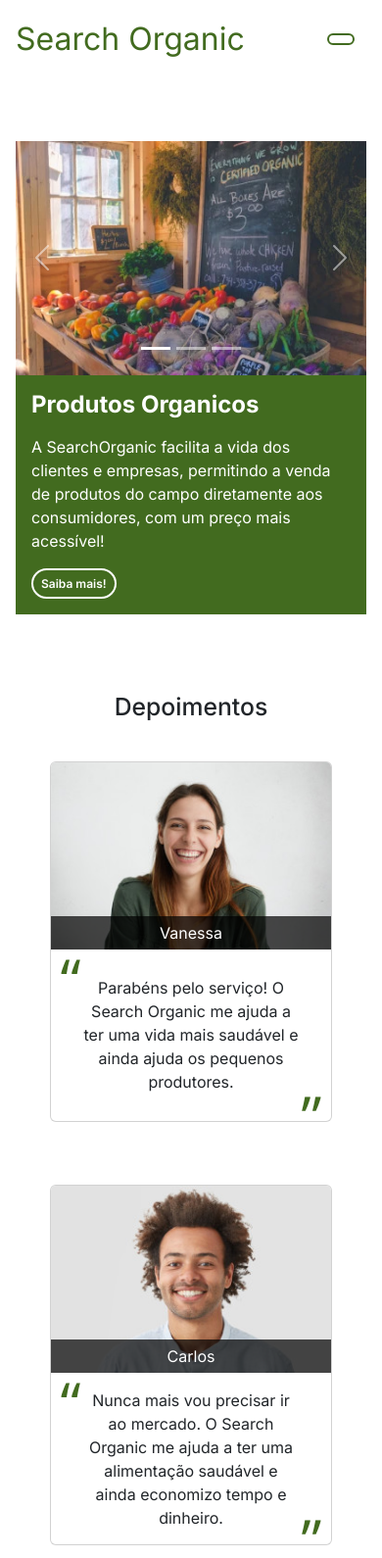
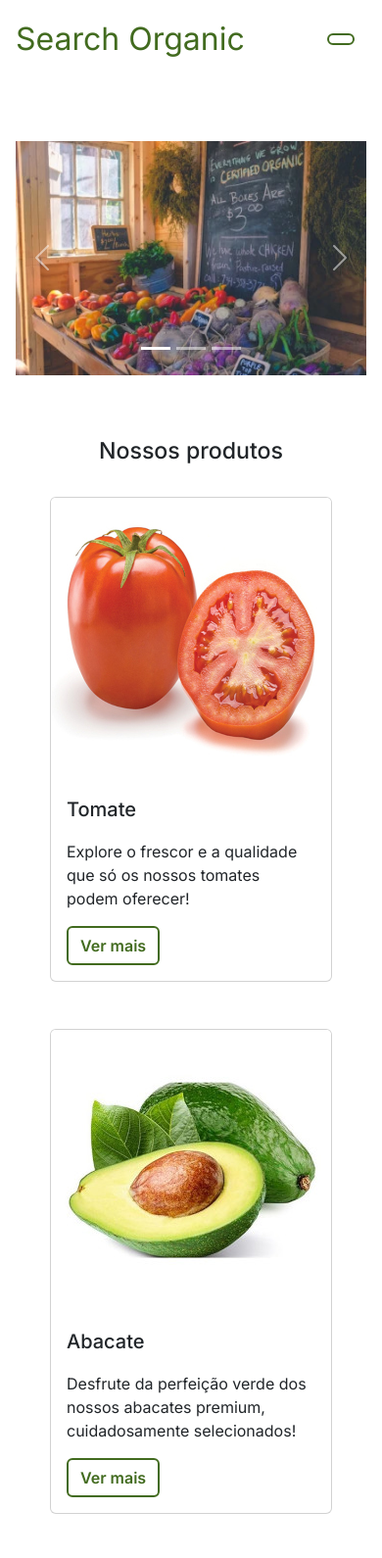
Before and after one commit to andr3felipe/vs13-front-search-organic-html-e-css, a plain HTML site: page index.html in a window 390 px wide. Shown: the top 1590 px of the page at 98% size. Drawn offline with nearby package versions, Linux system fonts and the light colour scheme; some icons are missing.

Commit message:
add: products

```diff
--- a/index.html
+++ b/index.html
@@ -143,6 +143,7 @@
             />
 
           </div>
+
           <div class="carousel-item">
             <img
               src="./assets/kamala-bright-1280.webp"
@@ -156,8 +157,8 @@
             />
 
           </div>
+
           <div class="carousel-item">
-
             <img
             src="./assets/elaine-casap-1280.webp"
             srcset="
@@ -169,7 +170,6 @@
               class="d-block w-100"
               alt="Foto de algumas maõs segurando uma cesta de tomates"
             />
-
           </div>
         </div>
         <button
@@ -192,6 +192,36 @@
         </button>
       </div>
 
+
+      <h3 class="so-section" id="so-products">Nossos produtos</h3>
+      <section class="so-products">
+        <div class="card so-products-card">
+          <img src="./assets/tomate.jpeg" class="card-img-top" alt="Tomate fresco e saboroso, com cores vibrantes e suculento">
+          <div class="card-body so-products-card-body">
+            <p class="so-products-card-title">Tomate</p>
+            <p class="card-text">Explore o frescor e a qualidade que só os nossos tomates podem oferecer!</p>
+            <a href="#" class="so-button">Ver mais</a>
+          </div>
+        </div>
+        <div class="card so-products-card">
+          <img src="./assets/abacate.jpg" class="card-img-top" alt="Abacate fresco e delicioso, com sua polpa cremosa e cor verde vibrante">
+          <div class="card-body so-products-card-body">
+            <p class="so-products-card-title">Abacate</p>
+            <p class="card-text">Desfrute da perfeição verde dos nossos abacates premium, cuidadosamente selecionados!</p>
+            <a href="#" class="so-button">Ver mais</a>
+          </div>
+        </div>
+        <div class="card so-products-card">
+            <img src="./assets/banana.jpg" class="card-img-top" alt="...">
+          <div class="card-body so-products-card-body">
+            <p class="so-products-card-title">Banana</p>
+            <p class="card-text">Delicie-se com a doçura e a energia natural das nossas bananas frescas!</p>
+            <a href="#" class="so-button">Ver mais</a>
+          </div>
+        </div>
+
+      </section>
+
       <section class="propaganda-container">
         <div class="propaganda-card">
           <h3>Produtos Organicos</h3>
@@ -202,12 +232,15 @@
           </p>
           <a href="#">Saiba mais!</a>
         </div>
-        <img src="./assets/sri-lanka.jpg" alt="" />
+        <img src="./assets/sri-lanka-650.webp"
+        srcset="./assets/sri-lanka-400.webp 550w, ./assets/sri-lanka-400.webp 560w"
+        alt="" />
+
       </section>
 
-      <h2 id="so-testimonies">Depoimentos</h2>
+      <h2 class="so-section" id="so-testimonies">Depoimentos</h2>
       <section class="so-testimonies">
-        <figure class="card">
+        <figure class="card so-testimony-card">
           <div class="so-image-container">
             <img
               src="./assets/depoimento-1-300.jpg"
@@ -216,7 +249,7 @@
             />
             <figcaption>Vanessa</figcaption>
           </div>
-          <div class="card-body">
+          <div class="card-body so-testimony-card-body">
             <img
               class="so-open"
               src="./assets/depoimentos.svg"
@@ -234,7 +267,7 @@
           </div>
         </figure>
 
-        <figure class="card">
+        <figure class="card so-testimony-card">
           <div class="so-image-container">
             <img
               src="./assets/depoimento-2-300.jpg"
@@ -243,7 +276,7 @@
             />
             <figcaption>Carlos</figcaption>
           </div>
-          <div class="card-body">
+          <div class="card-body so-testimony-card-body">
             <img
               class="so-open"
               src="./assets/depoimentos.svg"
@@ -261,16 +294,16 @@
           </div>
         </figure>
 
-        <figure class="card">
+        <figure class="card so-testimony-card">
           <div class="so-image-container">
             <img
               src="./assets/depoimento-3-300.jpg"
               class="card-img-top"
               alt="..."
             />
-            <figcaption>Carlos</figcaption>
+            <figcaption>Pablo</figcaption>
           </div>
-          <div class="card-body">
+          <div class="card-body so-testimony-card-body">
             <img
               class="so-open"
               src="./assets/depoimentos.svg"
--- a/styles/global.css
+++ b/styles/global.css
@@ -28,3 +28,20 @@
 ul {
   margin-bottom: 0 !important;
 }
+
+.so-button {
+  font-size: 1rem;
+
+  color: var(--so-green);
+  padding: 0.375rem 0.75rem;
+  font-weight: 600;
+  border-radius: 0.375rem;
+  transition: var(--so-transition);
+  border: 2px solid var(--so-green);
+}
+
+.so-button:hover {
+  background-color: var(--so-green);
+
+  color: var(--so-white);
+}
--- a/styles/index.css
+++ b/styles/index.css
@@ -30,6 +30,56 @@
   text-decoration: none;
 }
 
+#so-products {
+  margin: 10rem 0 2.5rem;
+}
+
+.card {
+  transition: var(--so-transition);
+}
+
+.card img {
+  border-bottom: 1px solid transparent;
+}
+
+.card:hover {
+  border-color: var(--so-green) !important;
+  box-shadow: 0 0 11px rgba(33, 33, 33, 0.2);
+}
+
+.card:hover img {
+  border-color: var(--so-green);
+  box-shadow: 0 0 11px rgba(33, 33, 33, 0.2);
+}
+
+.so-products {
+  display: flex;
+  align-items: center;
+  justify-content: center;
+  flex-flow: row wrap;
+  gap: 3rem;
+
+  padding-bottom: 5rem;
+}
+
+.so-products-card {
+  width: 18rem;
+}
+
+.so-products-card-body {
+  display: flex;
+  align-items: flex-start;
+  justify-content: center;
+  flex-flow: column wrap;
+  gap: 1rem;
+}
+
+.so-products-card-title {
+  font-weight: 500;
+  font-size: 1.25rem;
+  margin: 0;
+}
+
 .so-testimonies {
   display: flex;
   align-items: center;
@@ -38,17 +88,17 @@
   flex-flow: row wrap;
 }
 
-#so-testimonies {
+.so-section {
   margin: 5rem 0 2.5rem;
   text-align: center;
 }
 
-.card {
+.so-testimony-card {
   height: 368px !important;
   width: 18rem;
 }
 
-.card-body {
+.so-testimony-card-body {
   padding: 1rem 2rem !important;
   text-align: center;
   position: relative;
@@ -99,6 +149,7 @@
 .propaganda-container {
   display: grid;
   grid-template-columns: repeat(2, 1fr);
+  margin: 10rem 0;
 
   max-height: 600px;
 }
@@ -152,22 +203,16 @@
 }
 
 @media (max-width: 768px) {
-  .carousel-caption {
-    position: none;
-    top: 20%;
-  }
-  .carousel-caption a {
-    font-size: 0.75rem;
-    padding: 0.3rem 0.5rem;
-  }
-  .carousel-caption h3 {
-    font-size: 1rem;
+  #so-products,
+  #so-testimonies {
+    margin: 4rem 0 2rem;
   }
   .propaganda-container {
-    grid-template-columns: repeat(1, 1fr);
+    display: flex;
+    flex-flow: row wrap-reverse;
   }
   .propaganda-card {
-    padding: 1rem;
+    padding: 1rem 1rem 2rem;
   }
   .propaganda-card h3 {
     font-size: 1.5rem;
@@ -176,11 +221,8 @@
     font-size: 1rem;
   }
   .propaganda-card a {
-    font-size: 0.75rem;
+    font-size: 1rem;
     padding: 0.3rem 0.5rem;
-  }
-  .propaganda-container img {
-    display: none;
   }
 }
 
```
Also changed, not shown: assets/abacate.jpg (added), assets/banana.jpg (added), assets/sri-lanka-400.webp (added), assets/sri-lanka-650.webp (added), assets/tomate.jpeg (added).
